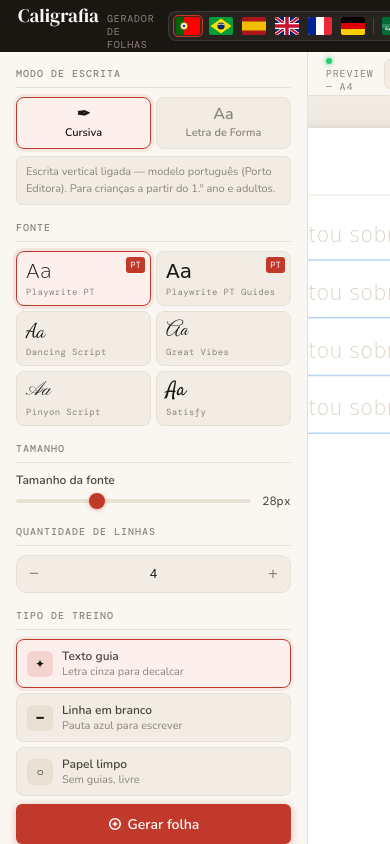
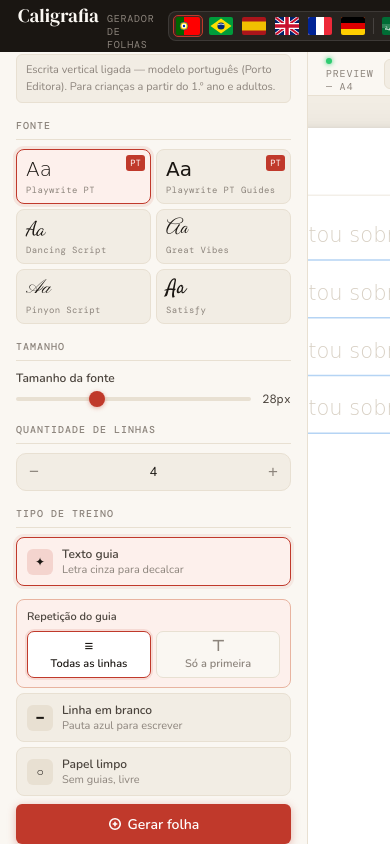
Before and after one commit to ruysabino/caligrafia-interativa, a plain HTML site: page index.html in a window 390 px wide. Both pictures are taken after a click on the button "Gerar folha". Drawn offline with nearby package versions, Linux system fonts and the light colour scheme; a web font is replaced by a local one.

Commit message:
Add files via upload

```diff
--- a/index.html
+++ b/index.html
@@ -193,6 +193,26 @@
     .sheet.rtl .sheet-header { flex-direction:row-reverse; }
     .sheet.rtl .seyès-margin { left:auto; right:60px; border-left:none; border-right:1.5px solid #e88080; }
     .sheet.rtl .seyès-guide { padding:0 66px 0 6px; }
+
+    /* ── Sub-toggle: repetição do texto guia ── */
+    .guia-repeat-wrap {
+      display: none; margin-top: 8px; padding: 9px 10px;
+      background: var(--accent-bg); border: 1px solid var(--accent-2);
+      border-radius: 8px; gap: 5px; flex-direction: column;
+    }
+    .guia-repeat-wrap.visible { display: flex; }
+    .guia-repeat-label { font-size: 11px; font-weight: 600; color: var(--ink-2); margin-bottom: 2px; }
+    .repeat-opts { display: grid; grid-template-columns: 1fr 1fr; gap: 5px; }
+    .repeat-btn {
+      font-family: var(--font-ui); font-size: 11px; font-weight: 600;
+      padding: 7px 6px; border-radius: 7px; border: 1.5px solid var(--paper-3);
+      background: var(--paper); color: var(--ink-3); cursor: pointer;
+      text-align: center; transition: all var(--tr);
+      display: flex; flex-direction: column; align-items: center; gap: 3px; line-height: 1.2;
+    }
+    .repeat-btn .ri { font-size: 15px; line-height: 1; }
+    .repeat-btn:hover  { background: #fff; border-color: var(--accent-2); color: var(--ink); }
+    .repeat-btn.active { background: #fff; border-color: var(--accent); color: var(--ink); box-shadow: 0 0 0 2px rgba(192,57,43,.12); }
 
     /* ══ CJK MODULE ══════════════════════════════════════════ */
 
@@ -539,6 +559,20 @@
         <div class="pill active" data-value="guia" onclick="selectTipo(this)">
           <div class="pill-icon">✦</div>
           <div><div class="pill-label" id="lbl-tg">Texto guia</div><div class="pill-desc" id="lbl-tg-d">Letra cinza para decalcar</div></div>
+        </div>
+        <!-- Sub-toggle repetição — aparece quando "Texto guia" está activo -->
+        <div class="guia-repeat-wrap visible" id="guia-repeat-wrap">
+          <div class="guia-repeat-label" id="lbl-repeat-titulo">Repetição do guia</div>
+          <div class="repeat-opts">
+            <button class="repeat-btn active" id="rep-todas" onclick="selectRepeat('todas')">
+              <span class="ri">≡</span>
+              <span id="lbl-rep-todas">Todas as linhas</span>
+            </button>
+            <button class="repeat-btn" id="rep-primeira" onclick="selectRepeat('primeira')">
+              <span class="ri">⊤</span>
+              <span id="lbl-rep-primeira">Só a primeira</span>
+            </button>
+          </div>
         </div>
         <div class="pill" data-value="linha" onclick="selectTipo(this)">
           <div class="pill-icon">━</div>
@@ -908,10 +942,21 @@ function selFont(i){
 }
 
 /* ── controls ── */
+let guiaRepeat = 'todas'; /* 'todas' | 'primeira' */
+
+function selectRepeat(opt){
+  guiaRepeat = opt;
+  document.getElementById('rep-todas').classList.toggle('active',    opt==='todas');
+  document.getElementById('rep-primeira').classList.toggle('active', opt==='primeira');
+}
+
 function selectTipo(el){
   document.querySelectorAll('.pill').forEach(p=>p.classList.remove('active'));
   el.classList.add('active');
-  tipo=el.dataset.value;
+  tipo = el.dataset.value;
+  /* mostrar/ocultar sub-toggle de repetição apenas quando guia está activo */
+  const wrap = document.getElementById('guia-repeat-wrap');
+  if(wrap) wrap.classList.toggle('visible', tipo==='guia');
 }
 function syncFontSize(v){ document.getElementById('label-tamanho').textContent=v+'px'; }
 function changeLines(d){ const i=document.getElementById('qtd-linhas'); i.value=Math.min(30,Math.max(1,+i.value+d)); }
@@ -959,15 +1004,27 @@ function gerarCaligrafia(){
 
   for(let i=0;i<qtd;i++){
     if(tipo==='seyes'){
-      /* Pauta Séyès: bloco CSS com guia opcional */
+      /* Pauta Séyès: guia só na primeira linha se repeat==='primeira' */
+      const mostrarGuia = txt && (guiaRepeat==='todas' || i===0);
       html+=`<div class="seyès-block" style="font-size:${sz}px;font-family:${fonte.f};font-weight:${fonte.w};">
         <span class="seyès-lines" style="height:${Math.max(32,lh)}px;"></span>
         <span class="seyès-margin"></span>
-        ${txt ? `<span class="seyès-guide" style="font-size:${sz}px;font-family:${fonte.f};font-weight:${fonte.w};">${esc(txt)}</span>` : ''}
+        ${mostrarGuia ? `<span class="seyès-guide" style="font-size:${sz}px;font-family:${fonte.f};font-weight:${fonte.w};">${esc(txt)}</span>` : ''}
       </div>`;
     } else {
       html+=`<div class="line-block">`;
-      if(tipo==='guia')       html+=`<span class="text-line guide-text" style="font-size:${sz}px;font-family:${fonte.f};font-weight:${fonte.w};line-height:${lh}px;direction:${isRTL?'rtl':'ltr'};text-align:${isRTL?'right':'left'};">${esc(txt)}</span><span class="practice-line" style="height:${gp}px;"></span>`;
+      if(tipo==='guia'){
+        /* Lógica de repetição:
+           'todas'    → guia em todas as linhas
+           'primeira' → guia só na linha 0; restantes ficam como pauta em branco */
+        const mostrarGuia = guiaRepeat==='todas' || i===0;
+        if(mostrarGuia){
+          html+=`<span class="text-line guide-text" style="font-size:${sz}px;font-family:${fonte.f};font-weight:${fonte.w};line-height:${lh}px;direction:${isRTL?'rtl':'ltr'};text-align:${isRTL?'right':'left'};">${esc(txt)}</span>`;
+        } else {
+          html+=`<span class="text-line" style="font-size:${sz}px;line-height:${lh}px;">&nbsp;</span>`;
+        }
+        html+=`<span class="practice-line" style="height:${gp}px;"></span>`;
+      }
       else if(tipo==='linha') html+=`<span class="text-line" style="font-size:${sz}px;line-height:${lh}px;">&nbsp;</span><span class="blank-line" style="height:${gp}px;"></span>`;
       else                    html+=`<span class="text-line" style="font-size:${sz}px;line-height:${lh}px;">&nbsp;</span>`;
       html+=`</div>`;
```
